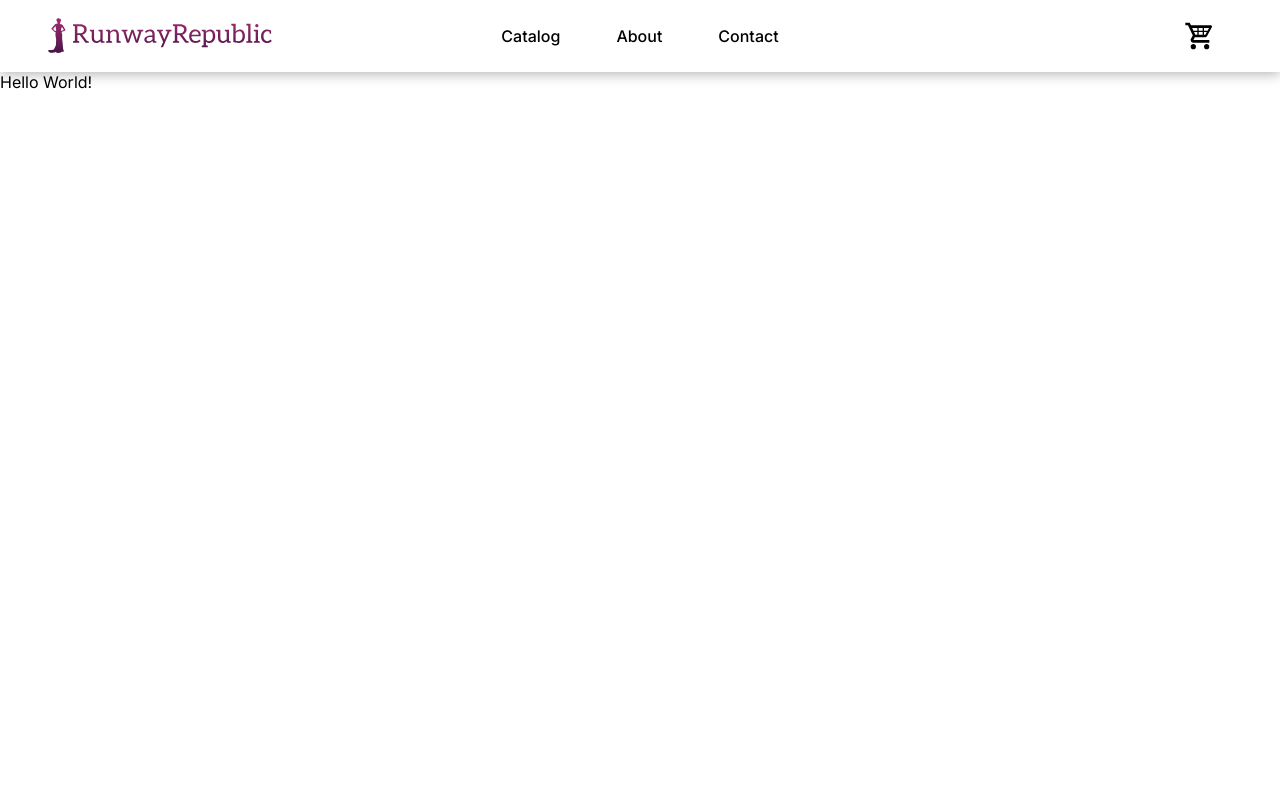
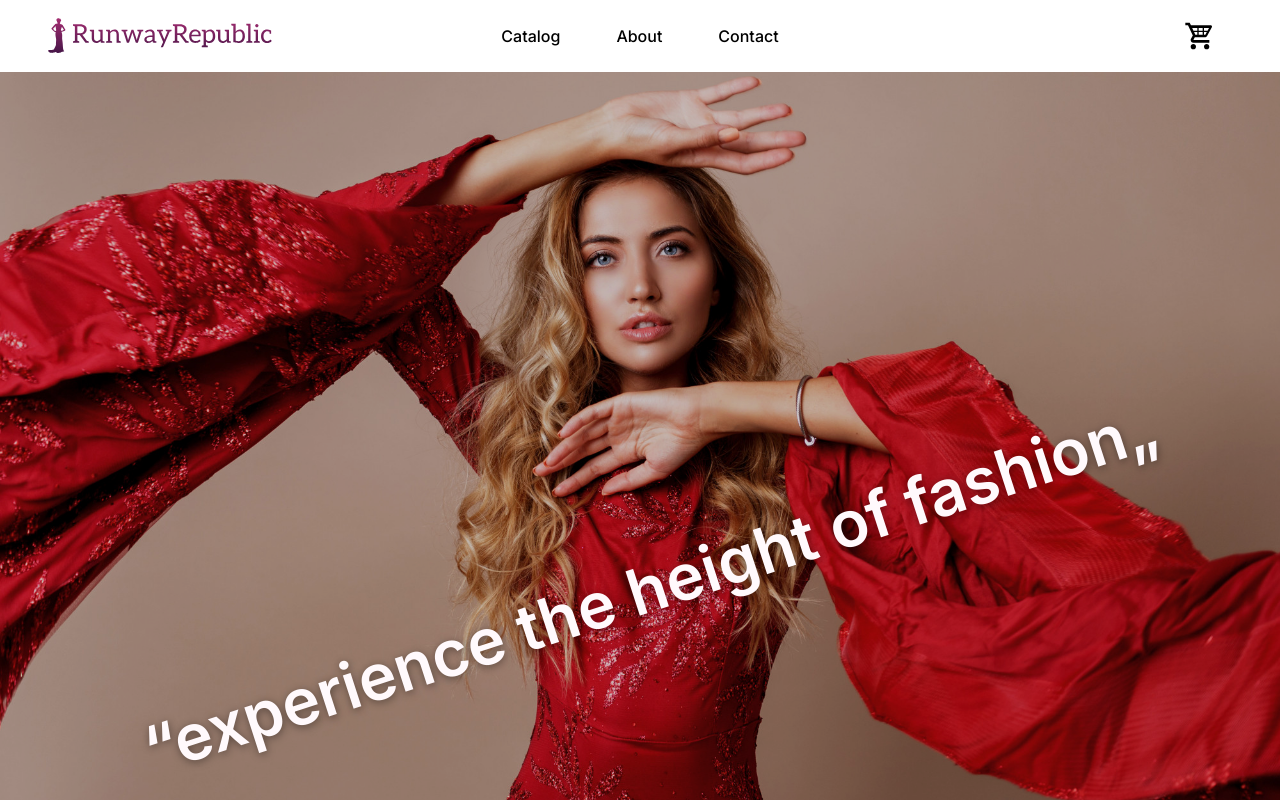
Before and after one commit to Luzefiru/odin-shopping-cart, a React (Create React App) app: page / in a window 1280 px wide. Built offline with nearby package versions, Linux system fonts and the light colour scheme.

Commit message:
feat: add home page over-the-fold

```diff
--- a/src/components/App.jsx
+++ b/src/components/App.jsx
@@ -1,13 +1,14 @@
 import './App.css';
+import { Routes, Route } from 'react-router-dom';
 import Navbar from './core/Navbar';
-import { Routes, Route } from 'react-router-dom';
+import Home from './pages/Home';
 
 function App() {
   return (
     <>
       <Navbar />
       <Routes>
-        <Route path="/" element={<div>Hello World!</div>} />
+        <Route path="/" element={<Home />} />
         <Route path="/catalog" element={<div>Catalog</div>} />
         <Route path="/about" element={<div>About</div>} />
         <Route path="/contact" element={<div>Contact</div>} />
--- /dev/null
+++ b/src/components/pages/Home.css
@@ -0,0 +1,33 @@
+header {
+  --navbar-height: 72px;
+  height: calc(100vh - var(--navbar-height));
+  background: rgb(0, 0, 0);
+  position: relative;
+}
+
+.header__img {
+  position: absolute;
+  object-fit: cover;
+  object-position: center;
+  width: 100%;
+  height: calc(100vh - var(--navbar-height));
+  opacity: 85%;
+  object-position: 0 -32px;
+}
+
+.header__cta {
+  position: relative;
+}
+
+.header__cta__caption {
+  text-transform: lowercase;
+  position: absolute;
+  right: 8%;
+  top: 58vh;
+  padding: 1rem 0 0 1rem;
+  font-size: max(1vw, 4rem);
+  font-weight: 600;
+  color: #fff9fc;
+  text-shadow: 0 2px 8px rgba(0, 0, 0, 0.4);
+  rotate: -18deg;
+}
--- /dev/null
+++ b/src/components/pages/Home.jsx
@@ -0,0 +1,19 @@
+import './Home.css';
+import HeaderImage from '../../assets/header-background.jpg';
+
+const Home = () => {
+  return (
+    <>
+      <header>
+        <img className="header__img" alt="Header" src={HeaderImage}></img>
+        <section className="header__cta">
+          <div className="header__cta__caption">
+            “experience the height of fashion„
+          </div>
+        </section>{' '}
+      </header>
+    </>
+  );
+};
+
+export default Home;
```
Also changed, not shown: src/assets/header-background.jpg (added).
